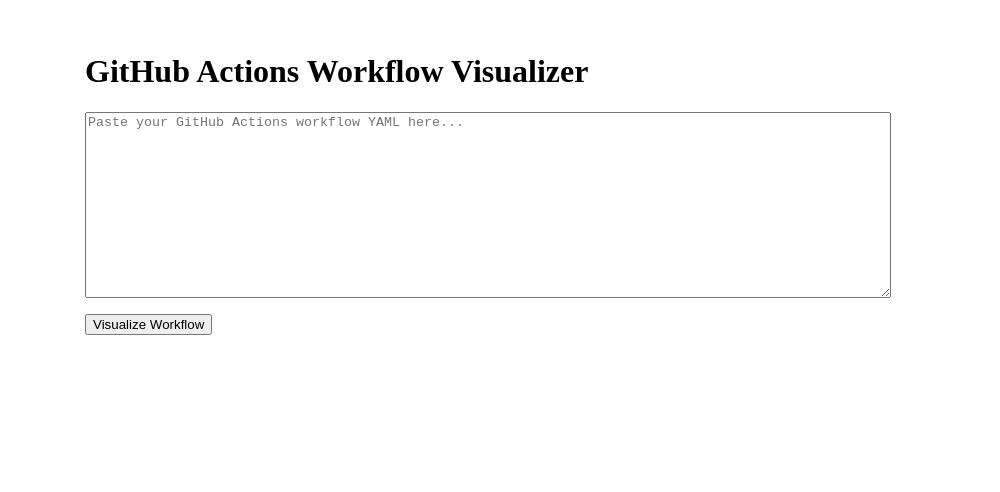
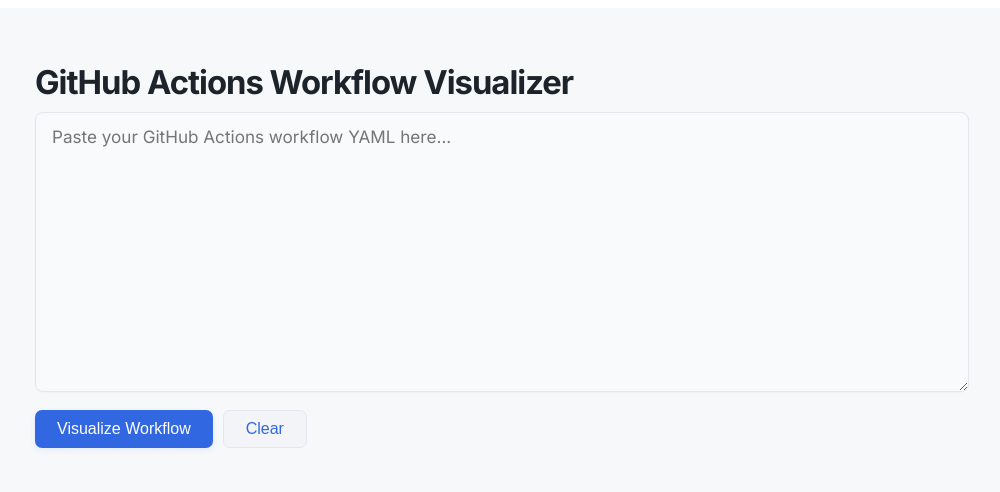
Before and after one commit to jayat-ab/gha-workflow-visualizer, a Next.js app: page / in a window 1280 px wide. Shown: the top 492 px of the page, without its empty margins (155-1155 px from the left). Built offline with nearby package versions, Linux system fonts and the light colour scheme.

Commit message:
Feature - parse-workflow triggers

```diff
--- a/pages/index.tsx
+++ b/pages/index.tsx
@@ -15,10 +15,136 @@
   steps: StepDetail[];
 };
 
+type TriggerDetail = {
+  event: string;
+  details?: string;
+  detailsObj?: any;
+};
+
+const triggerExamples: Record<string, string> = {
+  push: "When code is pushed to the repository.",
+  pull_request: "When a pull request is opened or updated.",
+  schedule: "On a schedule (see cron expression below).",
+  issue_comment: "When someone comments on an issue.",
+  workflow_dispatch: "Manual trigger from the GitHub UI.",
+  workflow_call: "Called by another workflow.",
+  release: "When a release is published, edited, or deleted.",
+};
+
+function formatTriggerDetail(event: string, detail: any): React.ReactNode {
+  if (!detail || typeof detail !== "object") return null;
+  if (event === "push" || event === "pull_request") {
+    const items: React.ReactNode[] = [];
+    if (detail.branches) {
+      items.push(<li key="branches">Branches: <code>{detail.branches.join(", ")}</code></li>);
+    }
+    if (detail.paths) {
+      items.push(<li key="paths">Paths: <code>{detail.paths.join(", ")}</code></li>);
+    }
+    if (detail.types) {
+      items.push(<li key="types">Types: <code>{detail.types.join(", ")}</code></li>);
+    }
+    return <ul style={{ margin: 0, paddingLeft: 20 }}>{items}</ul>;
+  }
+  if (event === "issue_comment" || event === "release") {
+    if (detail.types) {
+      return <ul style={{ margin: 0, paddingLeft: 20 }}><li>Types: <code>{detail.types.join(", ")}</code></li></ul>;
+    }
+  }
+  if (event === "schedule" && Array.isArray(detail)) {
+    return (
+      <ul style={{ margin: 0, paddingLeft: 20 }}>
+        {detail.map((sched: any, idx: number) =>
+          <li key={idx}>Cron: <code>{sched.cron}</code></li>
+        )}
+      </ul>
+    );
+  }
+  return <pre style={{ background: "#f8f8fa", padding: 8, borderRadius: 5 }}>{JSON.stringify(detail, null, 2)}</pre>;
+}
+
+function TriggersList({ triggers }: { triggers: TriggerDetail[] }) {
+  return (
+    <section
+      style={{
+        background: "#fff",
+        borderRadius: 12,
+        boxShadow: "0 2px 6px rgba(0,0,0,0.04)",
+        padding: "24px 32px",
+        marginBottom: 32,
+        border: "1px solid #ececec",
+      }}
+    >
+      <h2 style={{ marginTop: 0, fontSize: "1.4rem", borderBottom: "2px solid #eaeaea", paddingBottom: 8 }}>Workflow Triggers</h2>
+      <ul style={{ listStyle: "none", padding: 0, margin: 0 }}>
+        {triggers.map((trigger, i) => (
+          <li key={i} style={{ marginBottom: 20, paddingBottom: 14, borderBottom: "1px solid #f3f3f3" }}>
+            <span style={{ fontWeight: 600, fontSize: "1.08rem" }}>{trigger.event}</span>
+            <div style={{ fontStyle: "italic", color: "#555", marginTop: 2 }}>
+              {triggerExamples[trigger.event] || "Triggered by event: " + trigger.event}
+            </div>
+            {trigger.detailsObj && (
+              <div style={{ marginLeft: 18, marginTop: 4 }}>{formatTriggerDetail(trigger.event, trigger.detailsObj)}</div>
+            )}
+          </li>
+        ))}
+      </ul>
+    </section>
+  );
+}
+
+function JobStepsList({ jobSteps }: { jobSteps: JobSteps[] }) {
+  return (
+    <section
+      style={{
+        background: "#fff",
+        borderRadius: 12,
+        boxShadow: "0 2px 6px rgba(0,0,0,0.04)",
+        padding: "24px 32px",
+        marginBottom: 32,
+        border: "1px solid #ececec",
+      }}
+    >
+      <h2 style={{ marginTop: 0, fontSize: "1.4rem", borderBottom: "2px solid #eaeaea", paddingBottom: 8 }}>Job Step Details</h2>
+      {jobSteps.map(({ jobName, steps }) => (
+        <div key={jobName} style={{ marginBottom: 28 }}>
+          <h3 style={{ marginBottom: 8, fontWeight: 500, fontSize: "1.1rem" }}>{jobName}</h3>
+          <table style={{
+            width: "100%",
+            borderCollapse: "collapse",
+            background: "#fafafc",
+            borderRadius: 7,
+            overflow: "hidden",
+            boxShadow: "0 1px 3px rgba(0,0,0,0.03)"
+          }}>
+            <thead>
+              <tr>
+                <th style={{ textAlign: "left", borderBottom: "2px solid #ececec", padding: "8px 10px" }}>Step Name</th>
+                <th style={{ textAlign: "left", borderBottom: "2px solid #ececec", padding: "8px 10px" }}>Uses</th>
+                <th style={{ textAlign: "left", borderBottom: "2px solid #ececec", padding: "8px 10px" }}>Run</th>
+              </tr>
+            </thead>
+            <tbody>
+              {steps.map((step, i) => (
+                <tr key={i}>
+                  <td style={{ padding: "7px 10px", borderBottom: "1px solid #f1f1f1" }}>{step.name || <i>(unnamed)</i>}</td>
+                  <td style={{ padding: "7px 10px", borderBottom: "1px solid #f1f1f1" }}>{step.uses || ""}</td>
+                  <td style={{ padding: "7px 10px", borderBottom: "1px solid #f1f1f1" }}>{step.run || ""}</td>
+                </tr>
+              ))}
+            </tbody>
+          </table>
+        </div>
+      ))}
+    </section>
+  );
+}
+
 export default function Home() {
   const [yamlInput, setYamlInput] = useState("");
   const [diagram, setDiagram] = useState("");
   const [jobSteps, setJobSteps] = useState<JobSteps[]>([]);
+  const [triggers, setTriggers] = useState<TriggerDetail[]>([]);
 
   function handleYamlChange(e: React.ChangeEvent<HTMLTextAreaElement>) {
     setYamlInput(e.target.value);
@@ -30,41 +156,138 @@
       const graph = generateMermaid(workflow);
       setDiagram(graph);
       setJobSteps(extractJobSteps(workflow));
+      setTriggers(extractTriggers(workflow));
     } catch (err) {
       setDiagram("%% Error parsing YAML");
       setJobSteps([]);
+      setTriggers([]);
     }
   }
 
+  function handleClear() {
+    setYamlInput("");
+    setDiagram("");
+    setJobSteps([]);
+    setTriggers([]);
+  }
+
   return (
-    <main style={{ padding: 24, maxWidth: 800, margin: "auto" }}>
-      <h1>GitHub Actions Workflow Visualizer</h1>
+    <>
+      {/* Professional font - Inter from Google Fonts */}
+      <link
+        href="https://fonts.googleapis.com/css2?family=Inter:wght@400;500;600;700&display=swap"
+        rel="stylesheet"
+      />
+      <main
+        style={{
+          fontFamily: "'Inter', Arial, Helvetica, sans-serif",
+          background: "#f6f8fa",
+          minHeight: "100vh",
+          padding: 0,
+        }}
+      >
+        <div style={{ maxWidth: 900, margin: "auto", padding: 32 }}>
+          <h1 style={{
+            fontWeight: 700,
+            fontSize: "2.05rem",
+            letterSpacing: "-1px",
+            marginBottom: 10,
+            color: "#1d232a"
+          }}>
+            GitHub Actions Workflow Visualizer
+          </h1>
           <textarea
             value={yamlInput}
             onChange={handleYamlChange}
             rows={12}
-        style={{ width: "100%", marginBottom: 12 }}
+            style={{
+              width: "100%",
+              marginBottom: 12,
+              fontFamily: "inherit",
+              fontSize: "1.07rem",
+              border: "1px solid #e3e8ee",
+              borderRadius: 8,
+              padding: "13px 16px",
+              background: "#f9fafb",
+              color: "#20232a",
+              boxShadow: "0 0.5px 2px rgba(0,0,0,0.03)"
+            }}
             placeholder="Paste your GitHub Actions workflow YAML here..."
           />
-      <button onClick={handleVisualize}>Visualize Workflow</button>
-      <div style={{ marginTop: 24 }}>
-        {diagram && <Mermaid chart={diagram} />}
+          <div style={{ display: "flex", gap: 10, marginBottom: 18, marginTop: 2 }}>
+            <button
+              onClick={handleVisualize}
+              style={{
+                padding: "9px 22px",
+                fontWeight: 500,
+                fontSize: "1rem",
+                background: "#3167e0",
+                color: "#fff",
+                border: "none",
+                borderRadius: 7,
+                boxShadow: "0 2px 6px rgba(49,103,224,0.09)",
+                cursor: "pointer"
+              }}
+            >
+              Visualize Workflow
+            </button>
+            <button
+              onClick={handleClear}
+              style={{
+                padding: "9px 22px",
+                fontWeight: 500,
+                fontSize: "1rem",
+                background: "#f3f4f7",
+                color: "#3167e0",
+                border: "1px solid #e3e8ee",
+                borderRadius: 7,
+                cursor: "pointer"
+              }}
+            >
+              Clear
+            </button>
           </div>
-      <div style={{ marginTop: 32 }}>
+          <div style={{ marginTop: 8 }}>
+            {triggers.length > 0 && <TriggersList triggers={triggers} />}
+            {diagram && (
+              <section
+                style={{
+                  background: "#fff",
+                  borderRadius: 12,
+                  boxShadow: "0 2px 6px rgba(0,0,0,0.04)",
+                  padding: "24px 32px",
+                  marginBottom: 32,
+                  border: "1px solid #ececec",
+                }}
+              >
+                <h2 style={{
+                  marginTop: 0,
+                  fontSize: "1.4rem",
+                  borderBottom: "2px solid #eaeaea",
+                  paddingBottom: 8,
+                  marginBottom: 20
+                }}>Workflow Diagram</h2>
+                <div>
+                  <Mermaid chart={diagram} />
+                </div>
+              </section>
+            )}
             {jobSteps.length > 0 && <JobStepsList jobSteps={jobSteps} />}
+            {/* Future features can go here! */}
+          </div>
         </div>
       </main>
+    </>
   );
 }
 
-// Helper: Convert workflow object to Mermaid graph
 function generateMermaid(workflow: any): string {
   if (!workflow || !workflow.jobs) return "%% Invalid workflow";
   let graph = "graph TD\n";
-  for (const [jobName, jobDef] of Object.entries(workflow.jobs)) {
-    const job = jobDef as { needs?: string | string[] };
-    if (job.needs) {
-      const needs = Array.isArray(job.needs) ? job.needs : [job.needs];
+  for (const [jobName, jobDefRaw] of Object.entries(workflow.jobs)) {
+    const jobDef = jobDefRaw as { needs?: string | string[] };
+    if (jobDef.needs) {
+      const needs = Array.isArray(jobDef.needs) ? jobDef.needs : [jobDef.needs];
       needs.forEach((need: string) => {
         graph += `  ${need} --> ${jobName}\n`;
       });
@@ -75,7 +298,6 @@
   return graph;
 }
 
-// Extract steps for each job
 function extractJobSteps(workflow: any): JobSteps[] {
   if (!workflow || !workflow.jobs) return [];
   const result: JobSteps[] = [];
@@ -95,34 +317,28 @@
   return result;
 }
 
-// UI for job steps
-function JobStepsList({ jobSteps }: { jobSteps: JobSteps[] }) {
-  return (
-    <section>
-      <h2>Job Step Details</h2>
-      {jobSteps.map(({ jobName, steps }) => (
-        <div key={jobName} style={{ marginBottom: 24 }}>
-          <h3 style={{ marginBottom: 8 }}>{jobName}</h3>
-          <table style={{ width: "100%", borderCollapse: "collapse" }}>
-            <thead>
-              <tr>
-                <th style={{ textAlign: "left", borderBottom: "1px solid #ccc" }}>Step Name</th>
-                <th style={{ textAlign: "left", borderBottom: "1px solid #ccc" }}>Uses</th>
-                <th style={{ textAlign: "left", borderBottom: "1px solid #ccc" }}>Run</th>
-              </tr>
-            </thead>
-            <tbody>
-              {steps.map((step, i) => (
-                <tr key={step.name || `${jobName}-${i}`}>
-                  <td>{step.name || <span aria-label="Unnamed step" style={{ fontStyle: "italic" }}>(unnamed)</span>}</td>
-                  <td>{step.uses || ""}</td>
-                  <td>{step.run || ""}</td>
-                </tr>
-              ))}
-            </tbody>
-          </table>
-        </div>
-      ))}
-    </section>
-  );
+function extractTriggers(workflow: any): TriggerDetail[] {
+  if (!workflow || !workflow.on) return [];
+  const triggers: TriggerDetail[] = [];
+  const on = workflow.on;
+  if (Array.isArray(on)) {
+    on.forEach((evt: string) => triggers.push({ event: evt }));
+  } else if (typeof on === "object") {
+    Object.entries(on).forEach(([event, detail]) => {
+      if (detail === null || detail === undefined || detail === "") {
+        triggers.push({ event });
+      } else if (typeof detail === "object") {
+        triggers.push({
+          event,
+          details: "",
+          detailsObj: detail,
+        });
+      } else {
+        triggers.push({ event, details: String(detail) });
       }
+    });
+  } else if (typeof on === "string") {
+    triggers.push({ event: on });
+  }
+  return triggers;
+}
```
Lines whose indentation alone changed are shown as unchanged.
